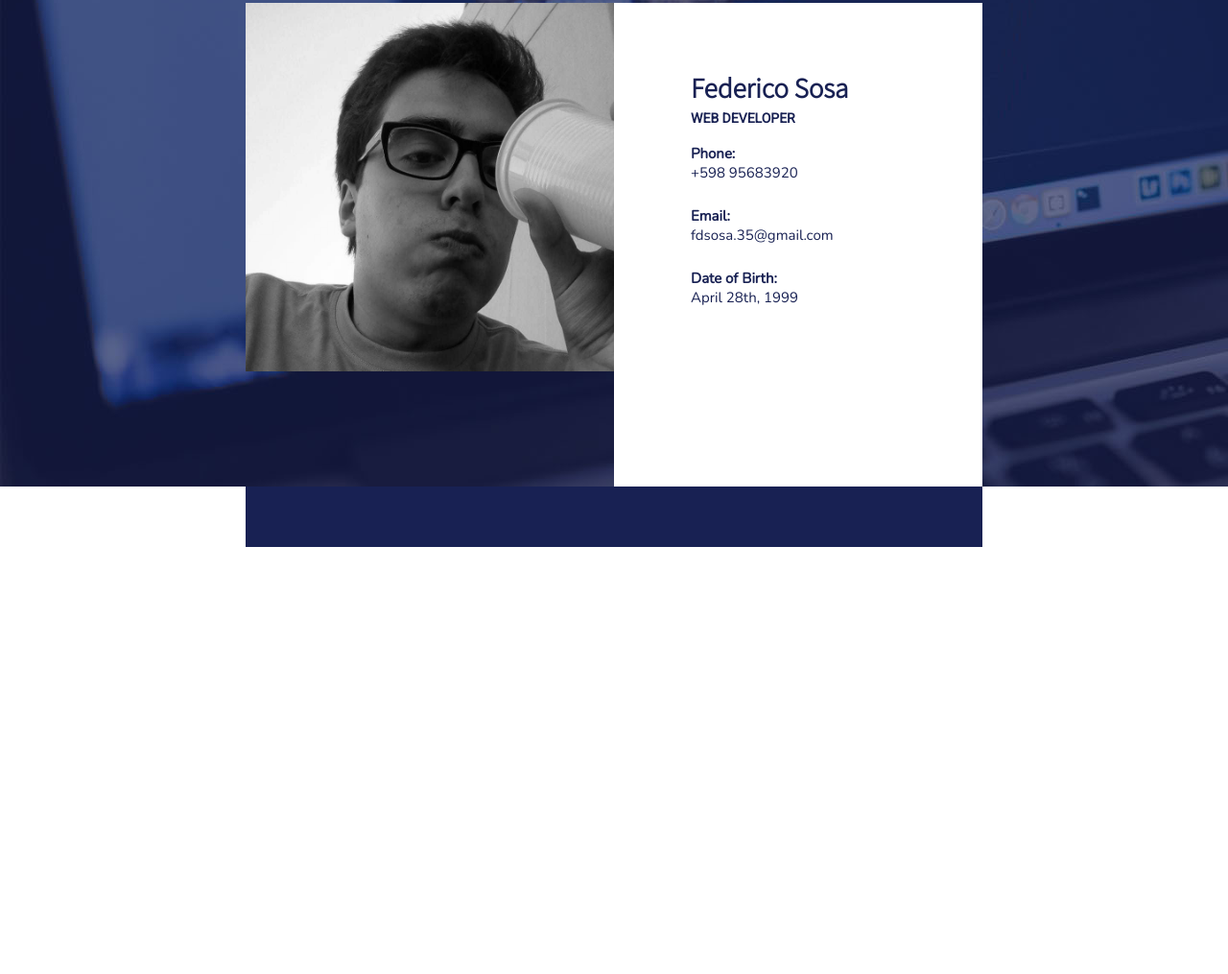
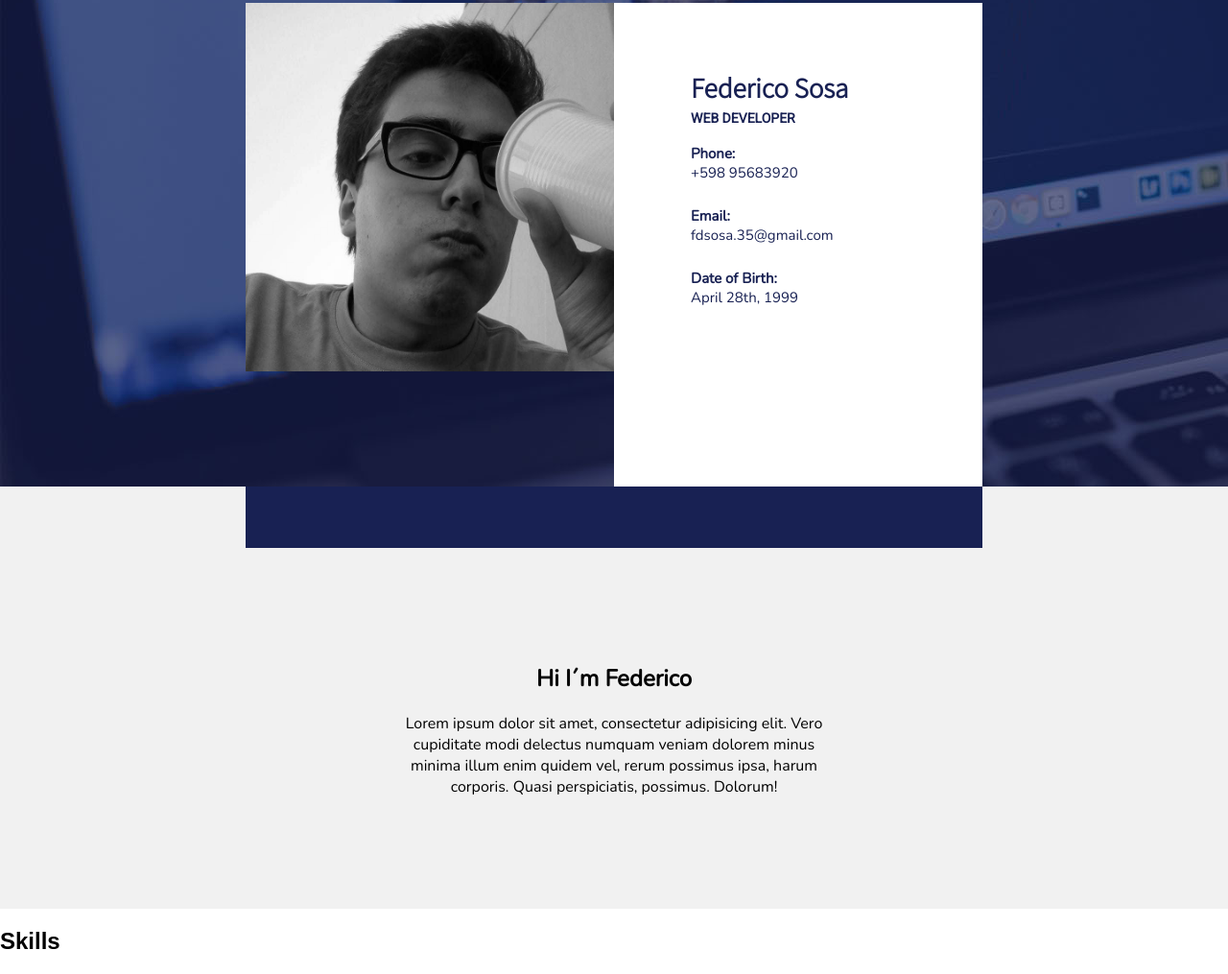
Before and after one commit to fdsosa/proyecto-cv, a plain HTML site: page index.html in a window 1280 px wide. Shown: the part 317-1332 px from the top of the page at 96% size. Before the commit the page ends 887 px from the top, so only its background shows below. Drawn offline with nearby package versions, Linux system fonts and the light colour scheme; some icons are missing.

Commit message:
Add presentation section

```diff
--- a/index.html
+++ b/index.html
@@ -41,7 +41,8 @@
       </div>
     </section>
 
-    <section class="social-bar">
+    <section class="presentation">
+      <div class="social-bar">
         <ul>
           <li>
             <a href=""><span class="socicon-linkedin"></span></a>
@@ -56,9 +57,16 @@
             <a href=""><span class="socicon-youtube"></span></a>
           </li>
         </ul>
+      </div>
+      <div class="text-present">
+        <h2>Hi I´m Federico</h2>
+        <p><span>Lorem ipsum dolor sit amet, consectetur adipisicing elit. Vero cupiditate modi delectus numquam veniam dolorem minus minima illum enim quidem vel, rerum possimus ipsa, harum corporis. Quasi perspiciatis, possimus. Dolorum!</span>
+      </div>
     </section>
 
-
+    <section class="skills">
+      <h2>Skills</h2>
+    </section>
     <!--
       <table>
         <caption>
--- a/style.css
+++ b/style.css
@@ -131,7 +131,7 @@ header a{
 
 .social-bar{
   width: 60%;
-  height: 20%;
+  height: 8vh;
   margin: auto;
   background-color: #182153;
 }
@@ -153,3 +153,19 @@ header a{
   font-size: 20px;
   color: #fff;
 }
+
+
+.presentation{
+  background-color: #F1F1F1;
+}
+
+.text-present{
+  text-align: center;
+  padding: 100px 32%;
+  font-family: 'Nunito', sans-serif;
+}
+
+.skills{
+  width: 100%;
+  background-color: white;
+}
```
Lines whose indentation alone changed are shown as unchanged.
